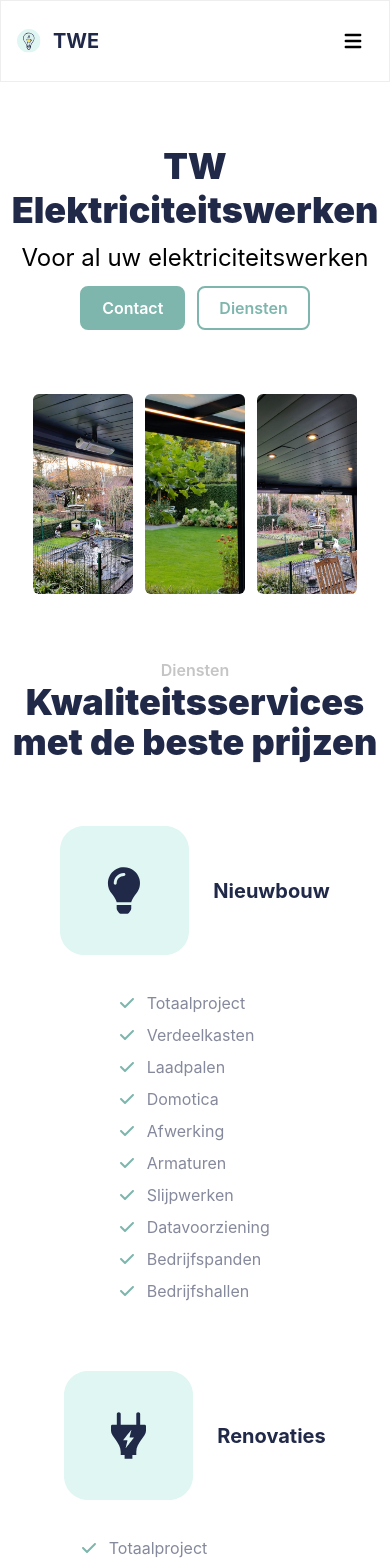
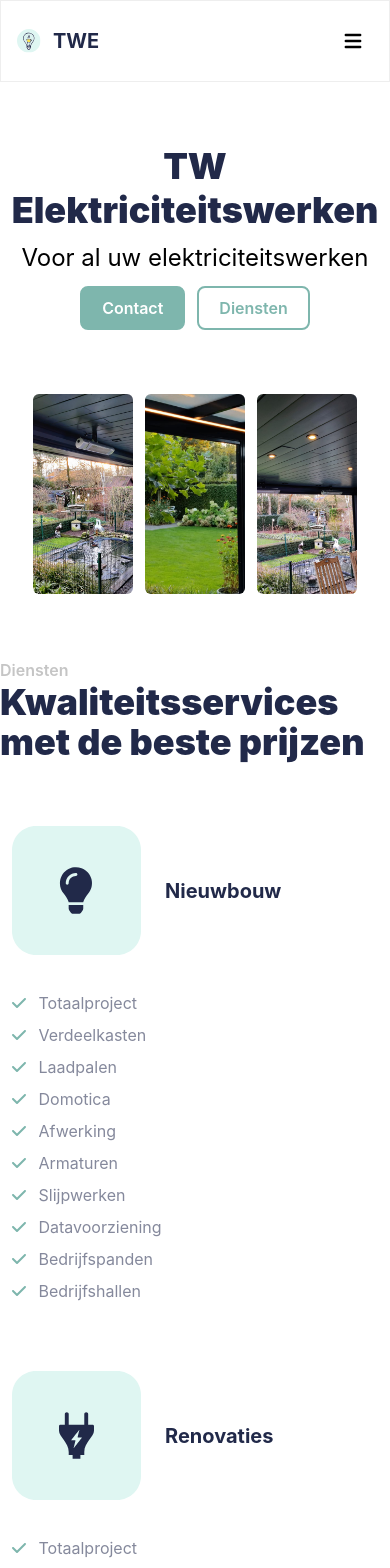
Before and after one commit to web3thijs/twe-nextjs-frontend, a Next.js app: page / in a window 390 px wide. Shown: the top 1568 px of the page. Built offline with nearby package versions, Linux system fonts and the light colour scheme.

Commit message:
Width fix

```diff
--- a/components/sections/services/Column.tsx
+++ b/components/sections/services/Column.tsx
@@ -11,13 +11,13 @@ type ButtonProps = {
 function Column({img, title, rows}: ButtonProps) {
     return <>
         <div className="md:mx-auto mt-16 md:mt-0">
-            <div className="flex justify-center md:inline">
+            <div className="flex ml-3 md:ml-3 md:inline">
                 <img src={ img } alt={ title } className="mr-6 md:mx-auto"/>
                 <p className="text-blueish text-xl my-auto font-bold md:mt-3">{ title }</p>
             </div>
-            <div className="flex justify-center">
-                <div className="sm:w-3/4 md:w-full">
-                    <ul className="mt-8 text-left columns-1 sm:columns-2 md:columns-1 leading-8">
+            <div className="flex ml-3 md:ml-0 md:justify-center">
+                <div className="md:w-full">
+                    <ul className="mt-8 text-left columns-1 xs:columns-2 md:columns-1 leading-8">
                         {rows.map((value, index) => {
                             return <li className="text-gray" key={index}><FontAwesomeIcon icon={faCheck} className={'text-greenish text-xl mr-2'}/> {value}</li>
                         })}
--- a/components/sections/services/Services.tsx
+++ b/components/sections/services/Services.tsx
@@ -4,7 +4,7 @@ import Column from "./Column";
 function Services() {
   return (
     <>
-        <div className="text-center">
+        <div className="md:text-center">
             <p className="text-gray-light font-semibold">Diensten</p>
             <p className="text-4xl font-black text-blueish">Kwaliteitsservices met <span className="hidden sm:inline"><br/></span> de beste prijzen</p>
             <div className="grid grid-cols-1 md:grid-cols-3 md:mt-16">
--- a/tailwind.config.js
+++ b/tailwind.config.js
@@ -14,6 +14,14 @@ module.exports = {
       'blueish': '#212949',
       'blueish-light': '#EEF1FF'
     },
+    screens: {
+      'xs': '400px',
+      'sm': '640px',
+      'md': '768px',
+      'lg': '1024px',
+      'xl': '1280px',
+      '2xl': '1536px',
+    },
   },
   plugins: [],
 }
```
